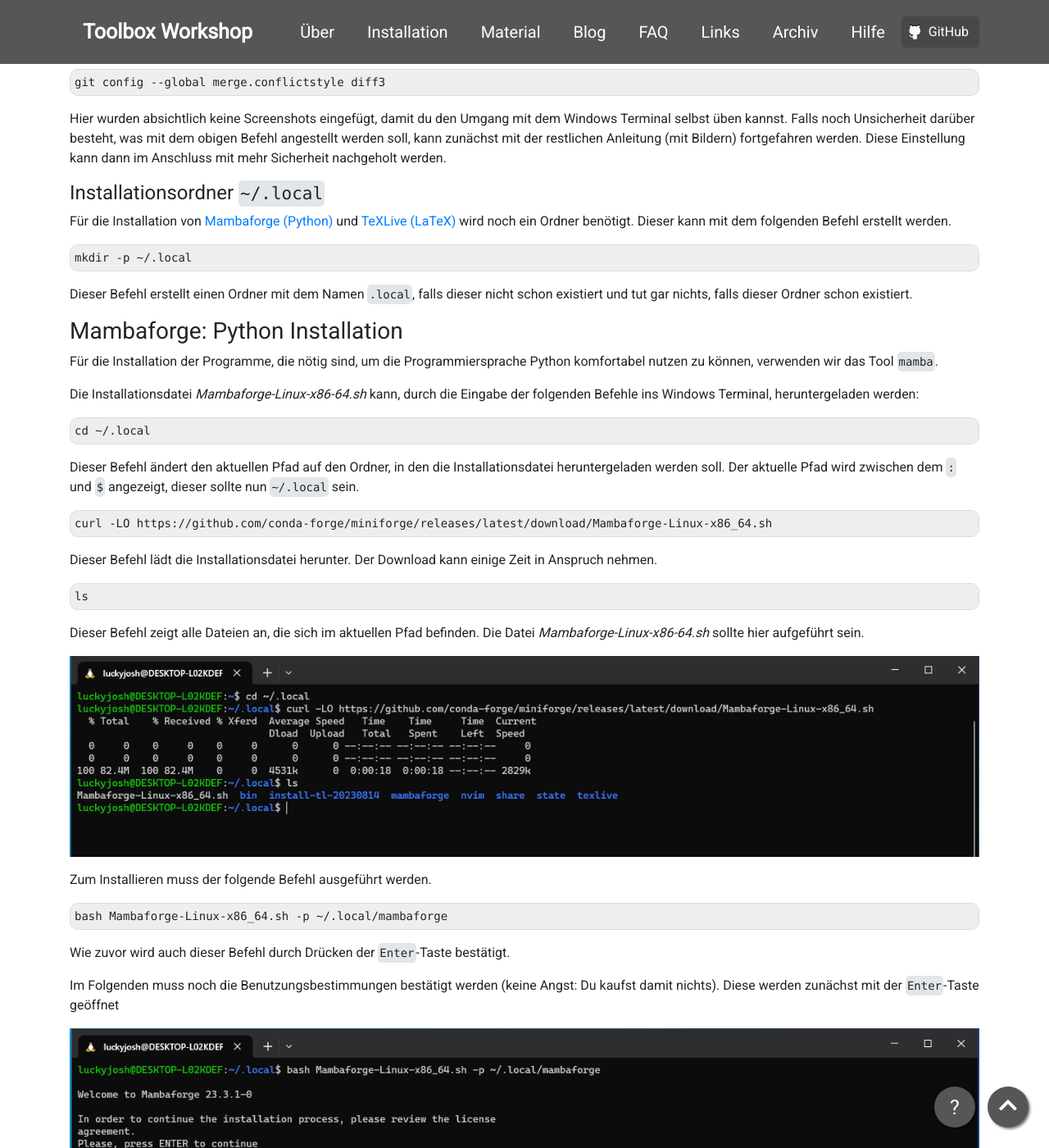
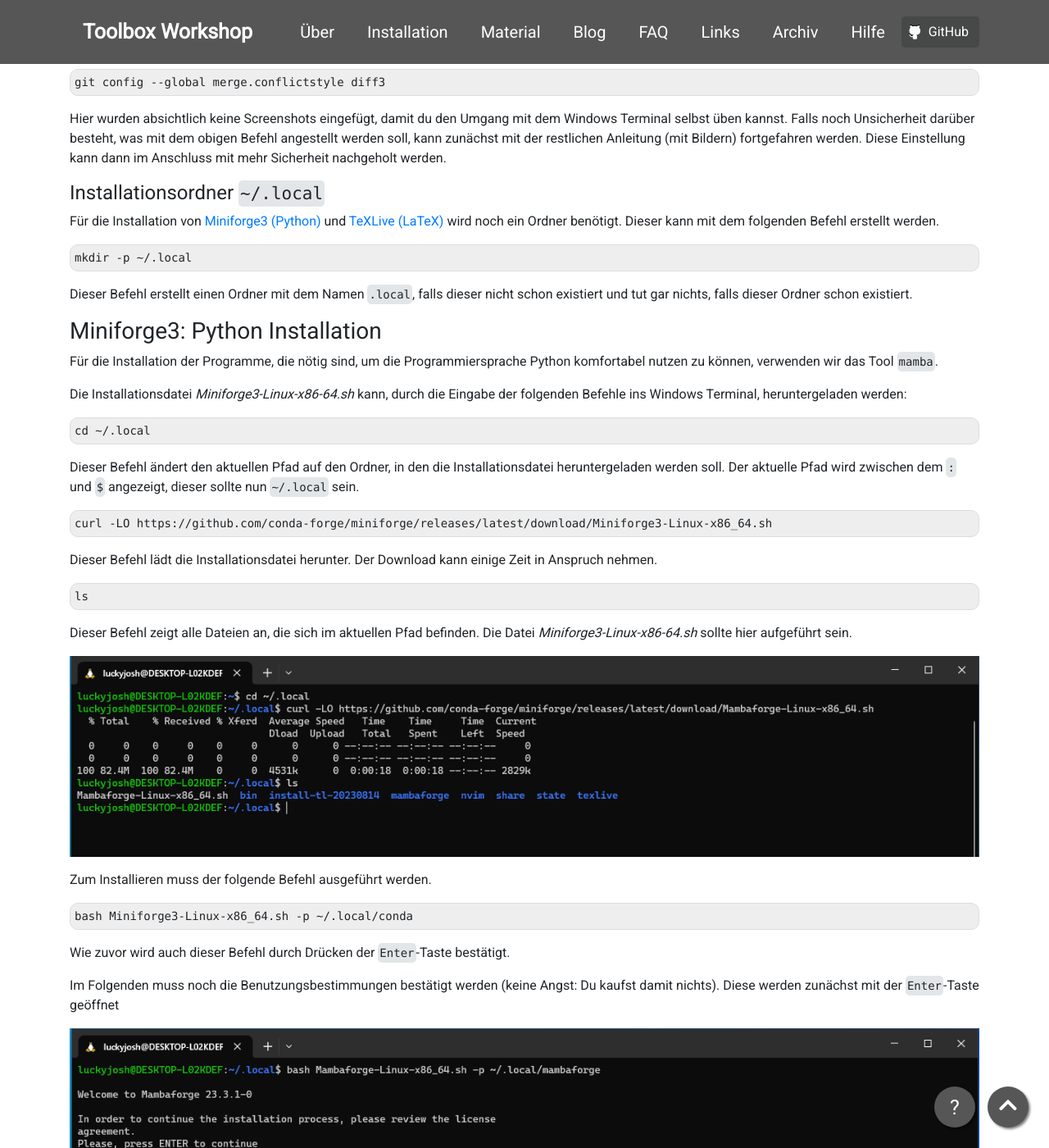
Before and after one commit to pep-dortmund/homepage-toolbox, a Jekyll site: the page built from install/windows-11.md, in a window 1280 px wide and 1400 px high, scrolled down 12168 px. Shown: the whole window at 82% size. Built offline with Jekyll 4.4.1, drawn with Linux system fonts in a browser that asks for light colours; nearby versions of some CDN libraries; some of the changed text lies outside the part shown.

Commit message:
Mambaforge -> Miniforge3

````diff
--- a/install/windows-11.md
+++ b/install/windows-11.md
@@ -24,7 +24,7 @@
 Falls du __nicht__ am LaTeX-Kurs teilnehmen willst, ist der Abschnitt <a href="#TeXLive">TeXLive </a> optional.
 Dann kannst du allerdings kein TeX in matplotlib benutzen (führt zu weniger schönen Plots).
 
-Falls du __nur__ am LaTeX-Kurs teilnehmen willst, ist der Abschnitt <a href="#Mambaforge">Mambaforge: Python Installation</a> optional.
+Falls du __nur__ am LaTeX-Kurs teilnehmen willst, ist der Abschnitt <a href="#Miniforge3">Miniforge3: Python Installation</a> optional.
 
 Diese Installation verwendet das [Windows Subsystem for Linux](https://docs.microsoft.com/en-us/windows/wsl/install-win10){:target="_blank"} (WSL),
 um eine Ubuntu Installation verwenden zu können, ohne ein komplett neues Betriebssystem installieren zu müssen.
@@ -289,7 +289,7 @@
 #### Installationsordner `~/.local`
 
 
-Für die Installation von [Mambaforge (Python)](#Mambaforge) und [TeXLive (LaTeX)](#TeXLive) wird noch ein Ordner benötigt. Dieser kann mit dem folgenden Befehl erstellt werden.
+Für die Installation von [Miniforge3 (Python)](#Miniforge3) und [TeXLive (LaTeX)](#TeXLive) wird noch ein Ordner benötigt. Dieser kann mit dem folgenden Befehl erstellt werden.
 
 ```
 mkdir -p ~/.local
@@ -298,12 +298,12 @@
 Dieser Befehl erstellt einen Ordner mit dem Namen `.local`, falls dieser nicht schon existiert
 und tut gar nichts, falls dieser Ordner schon existiert.
 
-### <a id="Mambaforge"></a>Mambaforge: Python Installation
+### <a id="Miniforge3"></a>Miniforge3: Python Installation
 
 Für die Installation der Programme, die nötig sind, um die Programmiersprache Python komfortabel
 nutzen zu können, verwenden wir das Tool `mamba`.
 
-Die Installationsdatei _Mambaforge-Linux-x86-64.sh_ kann, durch die Eingabe der folgenden Befehle
+Die Installationsdatei _Miniforge3-Linux-x86-64.sh_ kann, durch die Eingabe der folgenden Befehle
 ins Windows Terminal, heruntergeladen werden:
 
 ```
@@ -313,14 +313,14 @@
 Der aktuelle Pfad wird zwischen dem `:` und `$` angezeigt, dieser sollte nun `~/.local` sein.
 
 ```
-curl -LO https://github.com/conda-forge/miniforge/releases/latest/download/Mambaforge-Linux-x86_64.sh
+curl -LO https://github.com/conda-forge/miniforge/releases/latest/download/Miniforge3-Linux-x86_64.sh
 ```
 Dieser Befehl lädt die Installationsdatei herunter. Der Download kann einige Zeit in Anspruch nehmen.
 
 ```
 ls
 ```
-Dieser Befehl zeigt alle Dateien an, die sich im aktuellen Pfad befinden. Die Datei _Mambaforge-Linux-x86-64.sh_
+Dieser Befehl zeigt alle Dateien an, die sich im aktuellen Pfad befinden. Die Datei _Miniforge3-Linux-x86-64.sh_
 sollte hier aufgeführt sein.
 
 <img alt="" src="/img/mamba/mamba-download.png" class="screenshot" />
@@ -328,7 +328,7 @@
 Zum Installieren muss der folgende Befehl ausgeführt werden.
 
 ```
-bash Mambaforge-Linux-x86_64.sh -p ~/.local/mambaforge
+bash Miniforge3-Linux-x86_64.sh -p ~/.local/conda
 ```
 Wie zuvor wird auch dieser Befehl durch Drücken der `Enter`-Taste bestätigt.
 
@@ -388,11 +388,11 @@
 
 <img alt="" src="/img/mamba/mamba-virtual-env-2.png" class="screenshot" />
 
-Nach erfolgreicher Installation kann die Installationsdatei _Mambaforge-Linux-x86-64.sh_
+Nach erfolgreicher Installation kann die Installationsdatei _Miniforge3-Linux-x86-64.sh_
 mit dem Befehl
 
 ```
-rm ~/.local/Mambaforge-Linux-x86_64.sh
+rm ~/.local/Miniforge3-Linux-x86_64.sh
 ```
 gelöscht werden.
 
````
Also changed, not shown: install/linux.md (+6 -6 lines), install/macos.md (+7 -7 lines), install/windows-10.md (+9 -9 lines).
